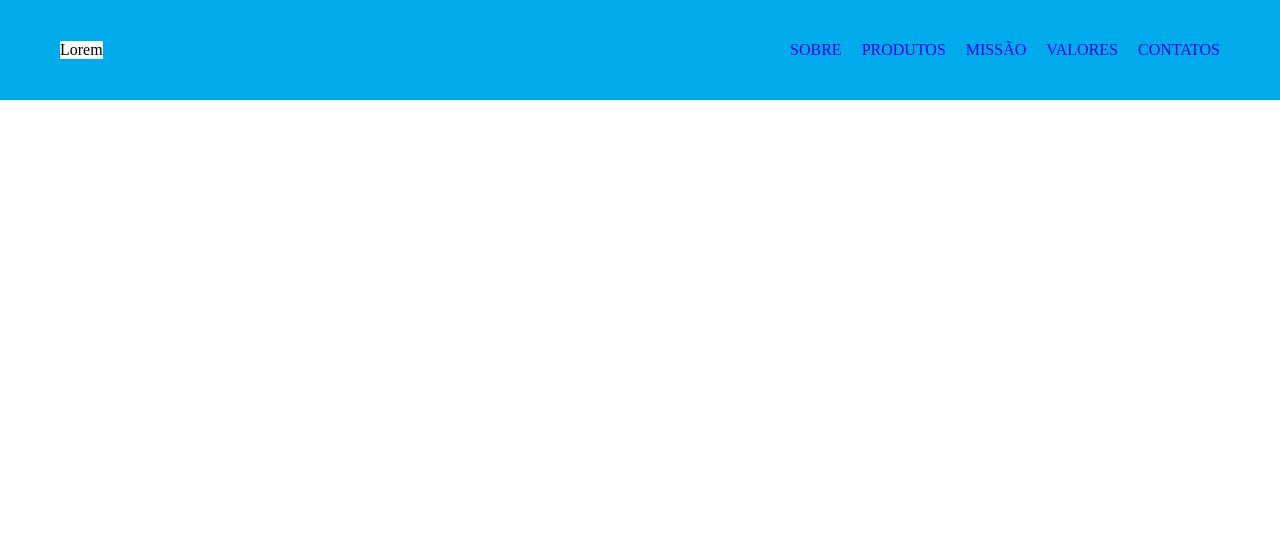
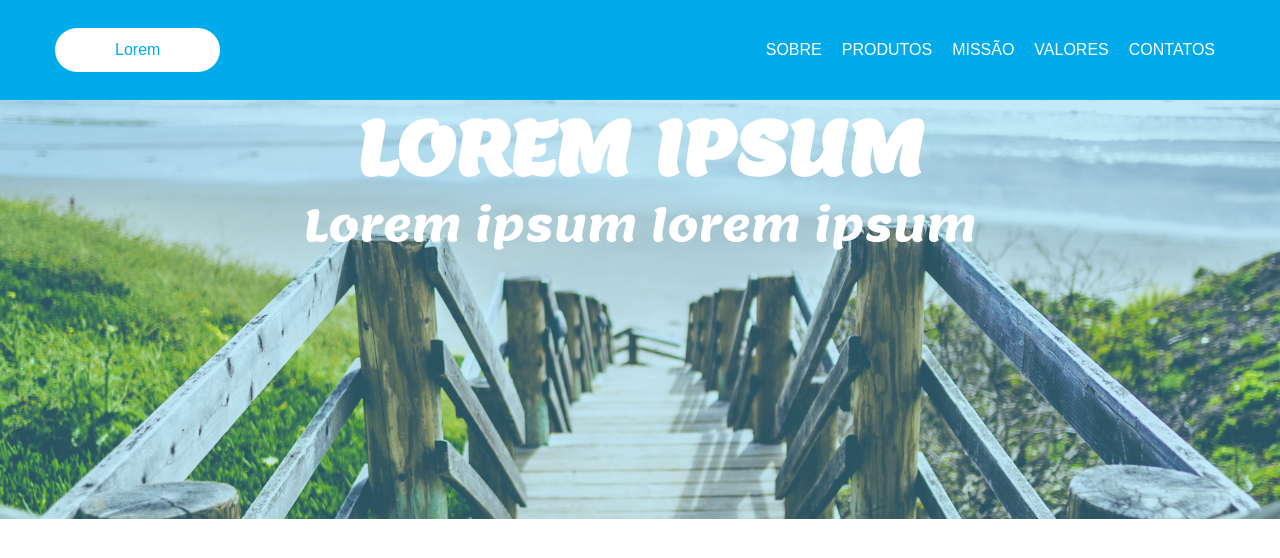
Before and after one commit to 021291/programas, a plain HTML site: page PrototipoLeo/index.html in a window 1280 px wide. Drawn offline with Linux system fonts and the light colour scheme.

Commit message:
continuacao

```diff
--- a/PrototipoLeo/index.html
+++ b/PrototipoLeo/index.html
@@ -6,12 +6,12 @@
     <link rel="stylesheet" href="style/style.css">
     <title>Primeira Pagina</title>
 </head>
+
 <body>
-    <header class="max-header">
+    <header>
         <div class="container">
-        <div class= "titulo"> Lorem </div>
-        <div class= "menu">
             <nav class="nav-bar">
+                <div class="logo"> Lorem </div>
                 <ul>
                     <li>
                         <a href="#sobre">Sobre</a>
@@ -29,7 +29,16 @@
                 </ul>
             </nav>
         </div>
-    </div>
     </header>
+    <section class="banner">
+        <div class="imagem">
+        </div>
+        <div class="texto">
+            <h4>LOREM IPSUM</h4>
+            <p>Lorem ipsum lorem ipsum</p>
+        </div>
+    </section>
+    <footer></footer>
 </body>
+
 </html>
--- a/PrototipoLeo/style/style.css
+++ b/PrototipoLeo/style/style.css
@@ -1,58 +1,149 @@
-
+                @font-face {
+                    src: url("../fontes/Lemon-Regular.ttf");
+                    font-family: "Lemon-Regular";
+                }
 
                 * {
                     margin: 0;
-    padding: 0
+                    padding: 0;
+                    font-family: sans-serif;
                 }
 
                 li {
                     list-style: none;
                 }
+
                 a {
                     text-decoration: none;
                 }
+
                 header {
                     position: fixed;
                     width: 100%;
+                    height: 100px;
+                    background-color: #00ABEB;
+                    z-index: 100;
                 }
-
-.max-header {
-background-color:#00ABEB;
-
-}
-
-.container {
+                /* .container {
     height: 100px;
-    /*margin: 0 auto;*/
+    margin: 0 auto;
     padding: 0 60px;
     display: grid;
     grid-template-columns: auto 1fr auto;
     align-content: center;
+} */
 
+                .container {
+                    width: 1170px;
+                    max-width: 100%;
+                    margin: 0 auto;
+                    padding: 0 15px;
                 }
+
                 .nav-bar {
-    grid-area: nav;
-    display: grid;
-    align-content: center;
-    float: right;
+                    display: flex;
+                    justify-content: space-between;
+                    align-items: center;
+                    height: 100px;
                 }
 
                 .nav-bar ul {
-    display: grid;
-    grid-auto-flow: column;
-    grid-gap: 20px;
+                    display: flex;
+                }
+
+                .nav-bar ul li {
+                    margin: 0 10px;
                 }
 
                 .nav-bar a {
                     text-transform: uppercase;
+                    color: white;
+                }
 
+                a:hover {
+                    border-bottom: 2px solid white;
+                    padding: 0 0 5px 0;
                 }
-.titulo {
+                /* .nav-bar a::after {
+    position: absolute;
+    bottom: 5px;
+    left: 0;
+    content: "";
+    width: 100%;
+    height: 3px;
+    margin: 35px;
+    background-color: currentColor;
+    transform: scaleX(0);
+    transform-origin: left;
+    transition: all 0.2s ease-out;
+}
+
+.nav-bar a:hover::after {
+    transform: scaleX(1);
+} */
+
+                .logo {
                     background-color: white;
                     color: black;
                     float: left;
-/*height: 228px 57px;
-grid-area: lgo;
-text-align: left;*/
+                    padding: 13px 60px;
+                    color: #00ABEB;
+                    border-radius: 29px;
+                }
 
+                .banner {
+                    width: 100%;
+                    padding-top: 100px;
+                    position: relative;
+                    vertical-align: middle;
+                    /* height: 419px; */
                 }
+
+                .imagem {
+                    position: absolute;
+                    background-image: url("../imgs/component (4).png");
+                    background-repeat: no-repeat;
+                    background-position: center center;
+                    background-size: cover;
+                    width: 100%;
+                    height: 419px;
+                }
+
+                .imagem::before {
+                    opacity: 0.24;
+                    background-color: #00ABEB;
+                    content: "";
+                    height: 100%;
+                    width: 100%;
+                    position: absolute;
+                }
+
+                .texto {
+                    position: relative;
+                }
+
+                h4 {
+                    font-size: 74px;
+                    /* padding: 0 90px 50px 10px; */
+                    text-align: center;
+                    /* width: 100%; */
+                    /* margin-top: 50px; */
+                    color: white;
+                    font-family: "Lemon-Regular";
+                    /* position: relative;
+                    height: 500px; */
+                    ;
+                }
+
+                p {
+                    color: white;
+                    text-align: center;
+                    font-family: "Lemon-Regular";
+                    font-size: 44px;
+                }
+
+                footer {
+                    background-color: #00ABEB;
+                    width: 100%;
+                    ;
+                }
```
Also changed, not shown: PrototipoLeo/fontes/Lemon-Regular.ttf (added). Lines whose indentation alone changed are shown as unchanged.
